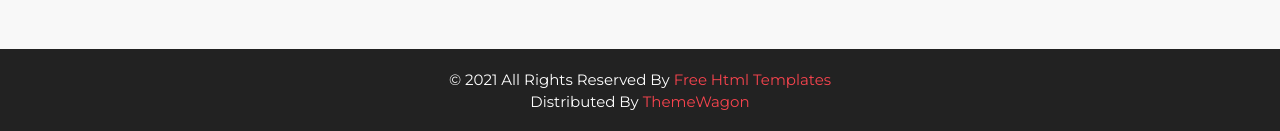
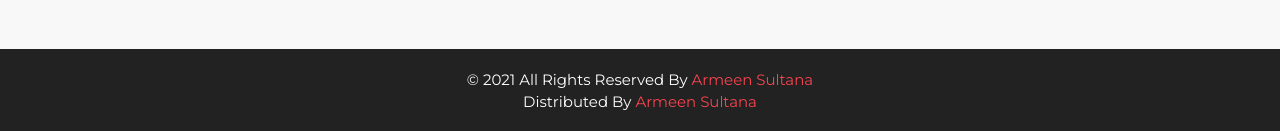
Before and after one commit to ShopSavvyArmeen/frontend, a plain HTML site: page famms-1.0.0/index.html in a window 1280 px wide. Shown: the part 4572-4703 px from the top of the page. Drawn offline with Linux system fonts and the light colour scheme; a script that the page names is missing.

Commit message:
updated footer

```diff
--- a/famms-1.0.0/index.html
+++ b/famms-1.0.0/index.html
@@ -718,9 +718,9 @@
       </footer>
       <!-- footer end -->
       <div class="cpy_">
-         <p class="mx-auto">© 2021 All Rights Reserved By <a href="https://html.design/">Free Html Templates</a><br>
+         <p class="mx-auto">© 2021 All Rights Reserved By <a href="https://html.design/">Armeen Sultana</a><br>
 
-            Distributed By <a href="https://themewagon.com/" target="_blank">ThemeWagon</a>
+            Distributed By <a href="https://themewagon.com/" target="_blank">Armeen Sultana</a>
 
          </p>
       </div>
```
